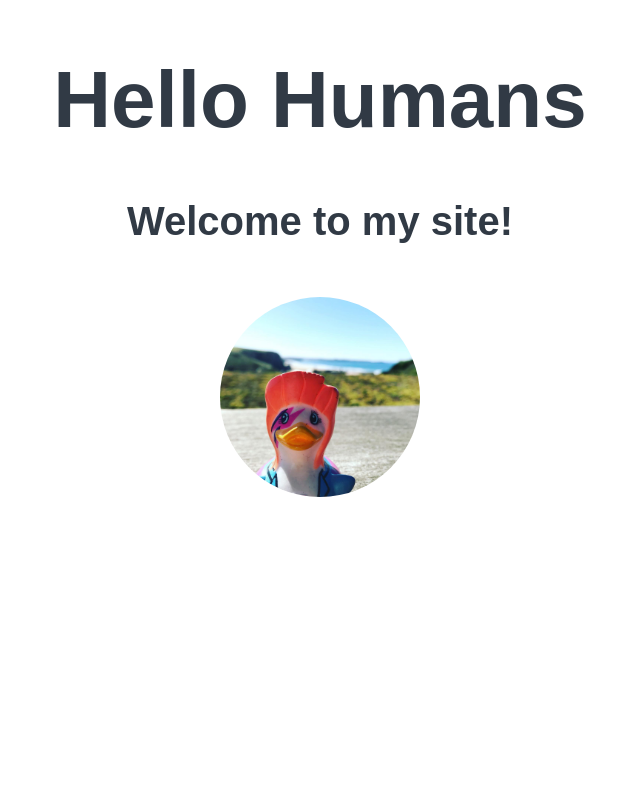
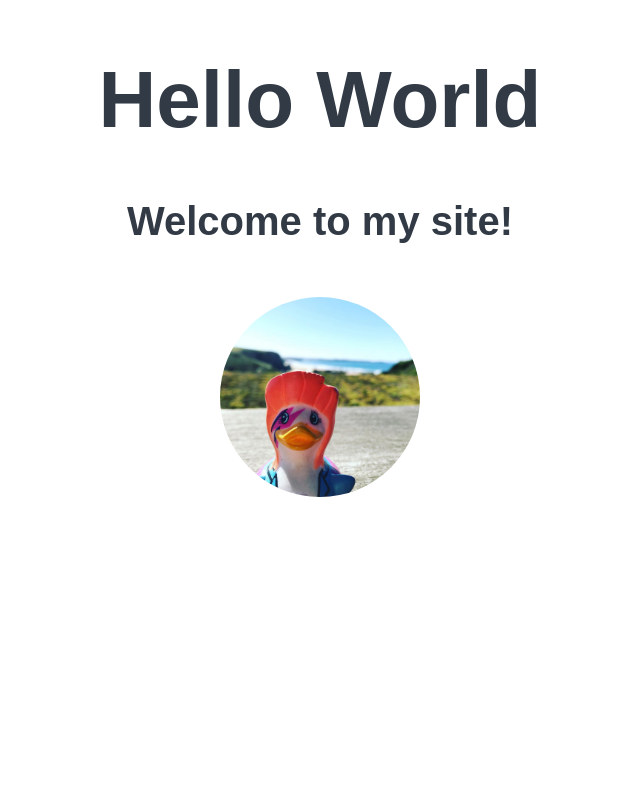
Before and after one commit to Pranavee24/beginners-week-one-master, a plain HTML site: page index.html in a window 1280 px wide. Shown: the top 800 px of the page, without its empty margins (328-968 px from the left). Drawn offline with Linux system fonts and the light colour scheme.

Commit message:
Revert "Update index.html"
This reverts commit 229e42773981df9991ed85503a87739fe14f2433.

```diff
--- a/index.html
+++ b/index.html
@@ -9,7 +9,7 @@
 </head>
 <body>
   <div>
-    <h1>Hello Humans</h1>
+    <h1>Hello World</h1>
   <h2>Welcome to my site!</h2>
 <!-- image of a duck -->
   <img src="duck.jpg" width="200px">
```
